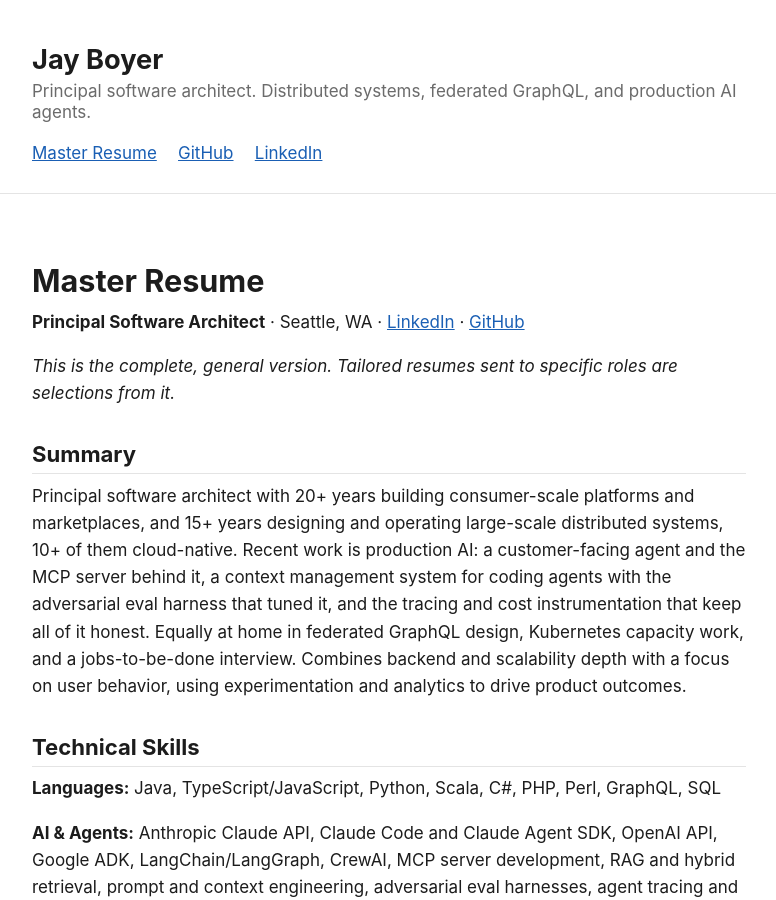
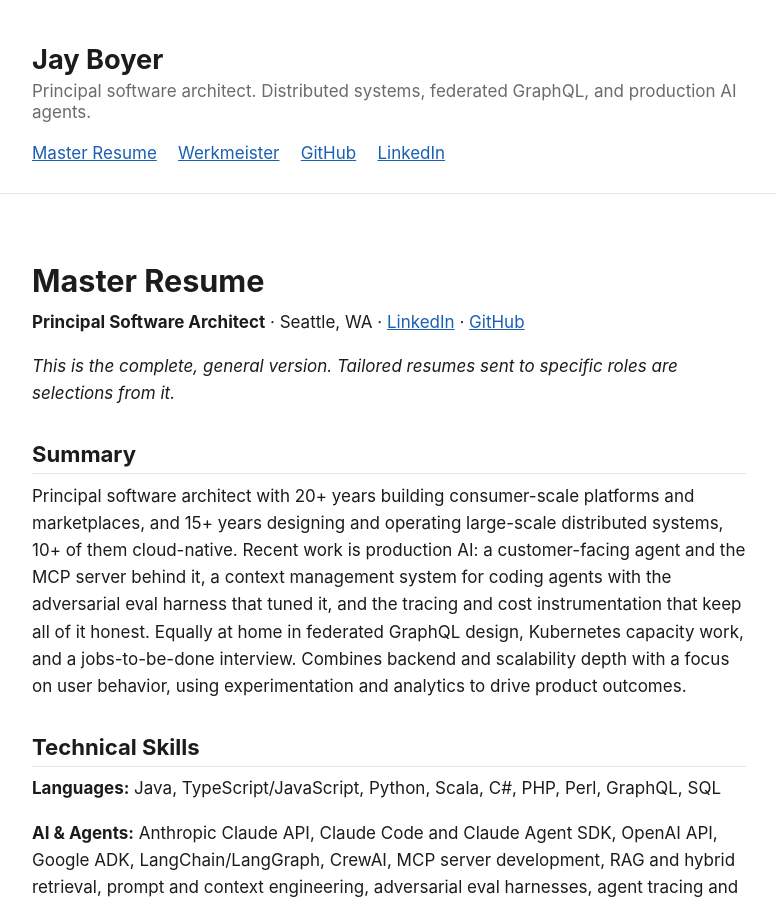
Before and after one commit to jaysonboyer/jaysonboyer.github.io, a Jekyll site: the page built from resume.md, in a window 1280 px wide and 900 px high. Shown: the whole window, without its empty margins (251-1027 px from the left). Built offline with Jekyll 4.4.1, drawn with Linux system fonts in a browser that asks for light colours.

Commit message:
Add Werkmeister to the site nav

```diff
--- a/_config.yml
+++ b/_config.yml
@@ -13,6 +13,8 @@ github_username: jaysonboyer
 nav:
   - title: Master Resume
     url: /
+  - title: Werkmeister
+    url: https://werkmeister.io/
   - title: GitHub
     url: https://github.com/jaysonboyer
   - title: LinkedIn
```
